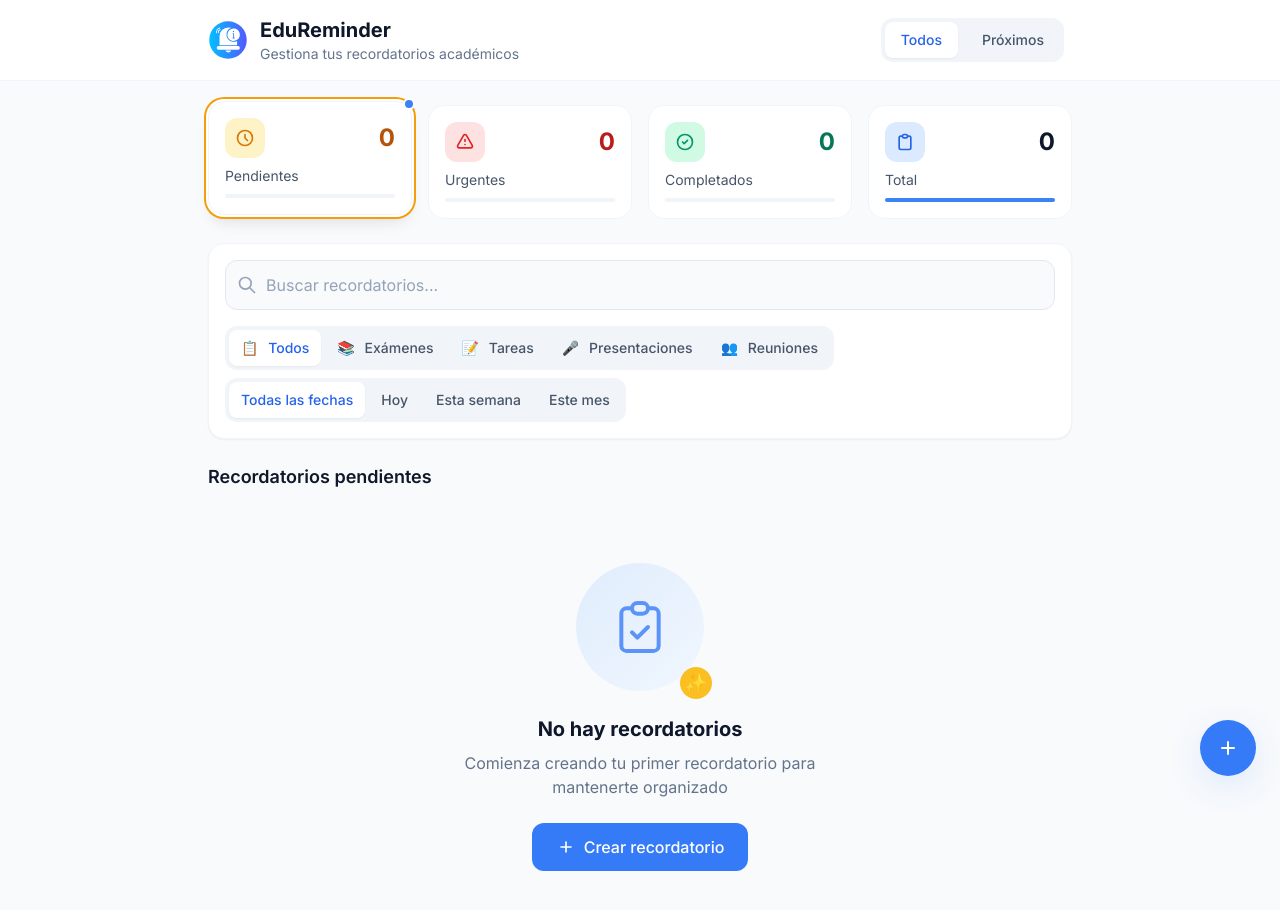
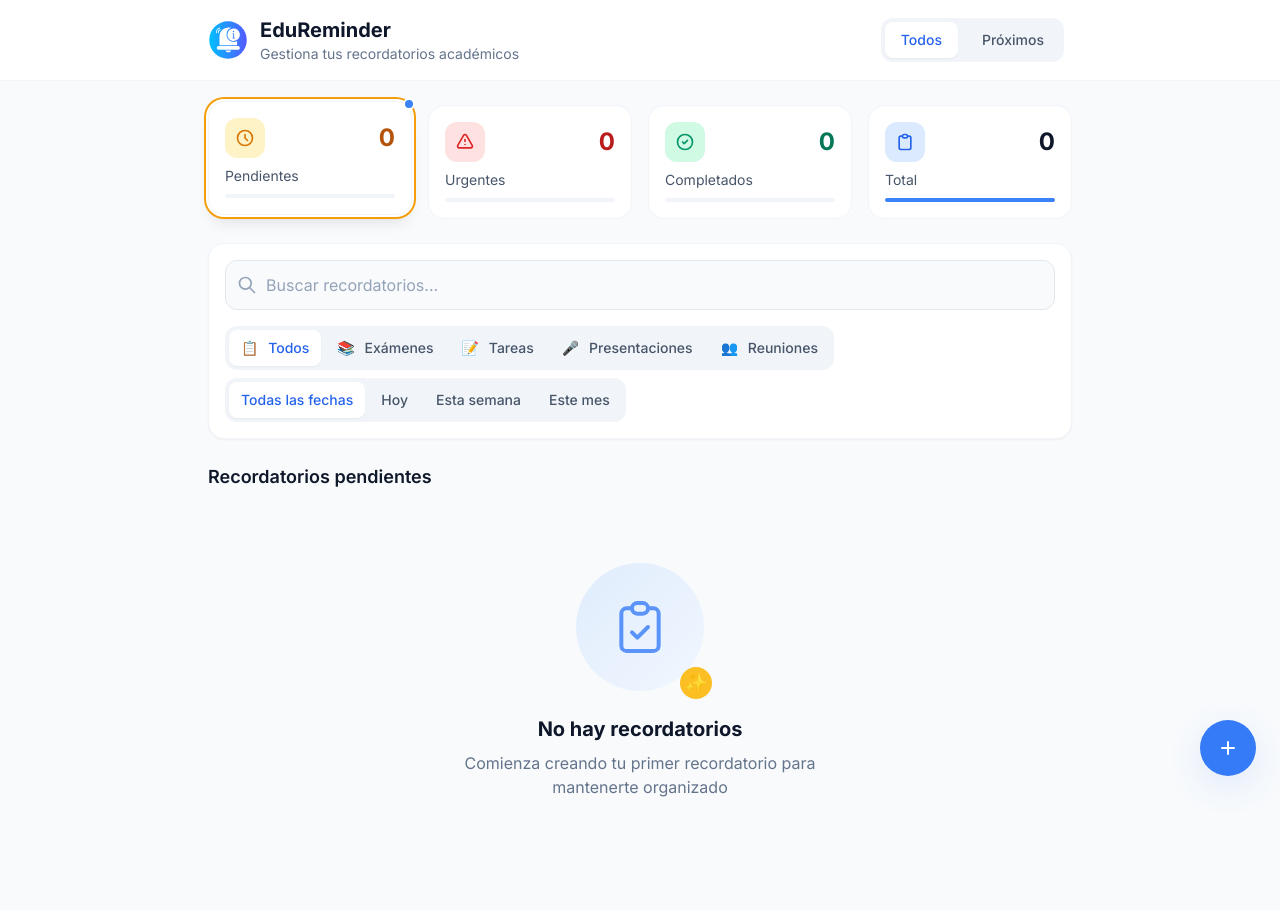
Before and after one commit to moises-qs/sistema-recordatorio, a Vue app: page / in a window 1280 px wide. Shown: the top 910 px of the page. Built offline with nearby package versions, Linux system fonts and the light colour scheme.

Commit message:
Remover boton Crear Reminder

```diff
--- a/src/components/EmptyState.vue
+++ b/src/components/EmptyState.vue
@@ -20,13 +20,6 @@
       <p class="text-gray-500 text-center max-w-sm mb-6">
          {{ message }}
       </p>
-
-      <button v-if="showButton" @click="$emit('action')" class="btn-primary flex items-center gap-2">
-         <svg class="w-5 h-5" fill="none" stroke="currentColor" viewBox="0 0 24 24">
-            <path stroke-linecap="round" stroke-linejoin="round" stroke-width="2" d="M12 6v6m0 0v6m0-6h6m-6 0H6" />
-         </svg>
-         {{ buttonText }}
-      </button>
    </div>
 </template>
 
@@ -39,16 +32,6 @@ defineProps({
    message: {
       type: String,
       default: 'Comienza creando tu primer recordatorio para mantenerte organizado'
-   },
-   buttonText: {
-      type: String,
-      default: 'Crear recordatorio'
-   },
-   showButton: {
-      type: Boolean,
-      default: true
    }
 });
-
-defineEmits(['action']);
 </script>
```
